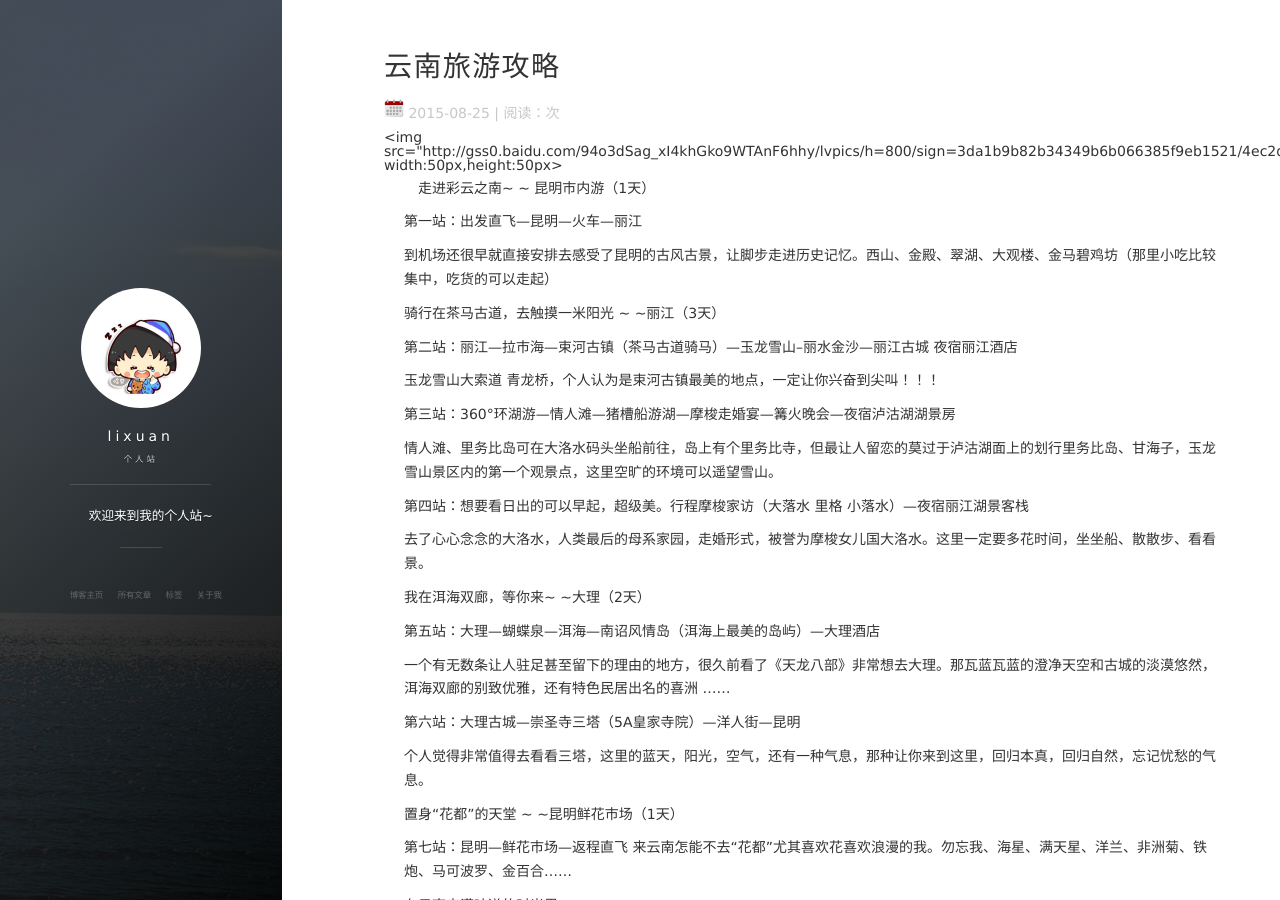
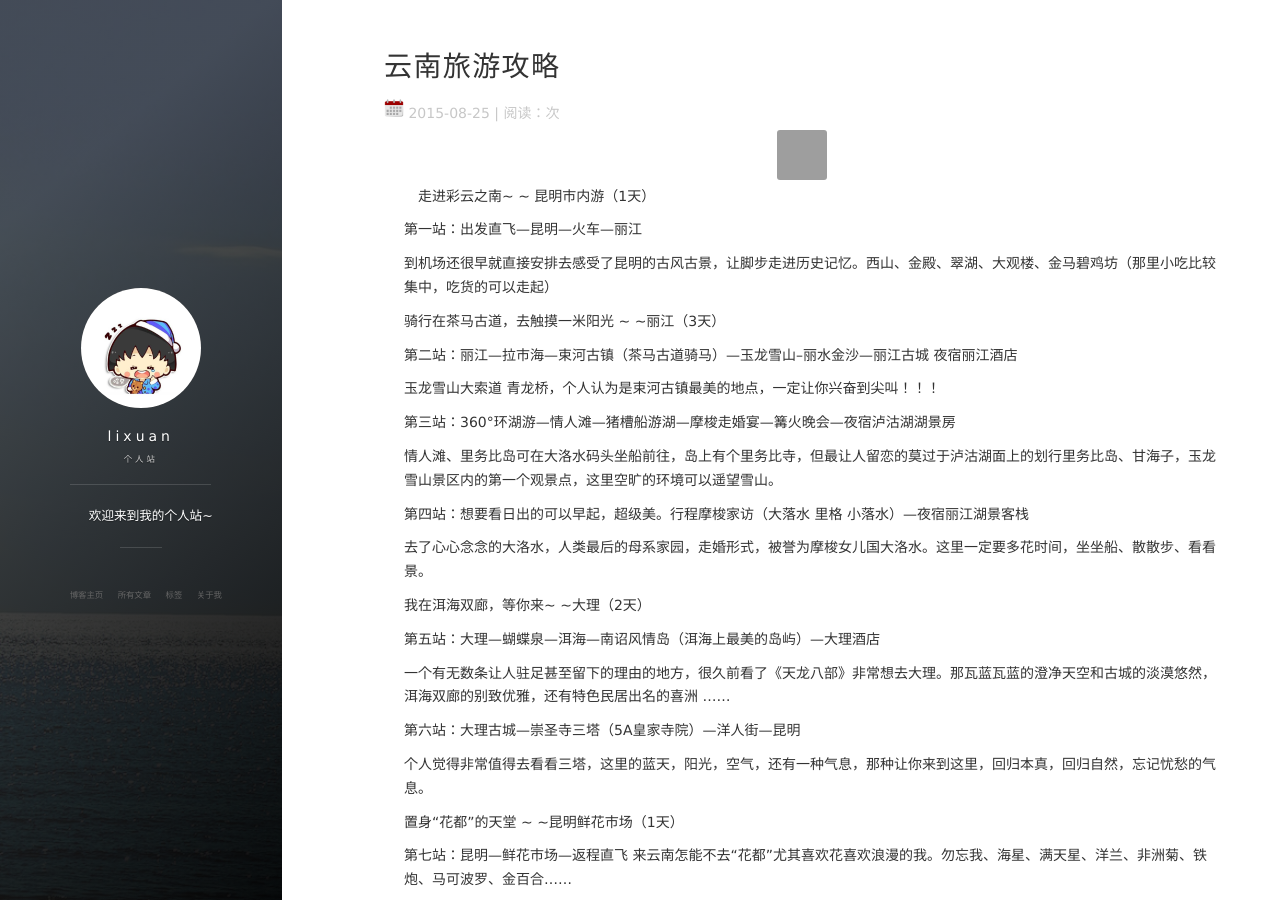
Before and after one commit to lixuan-sunshine/170, a Jekyll site: the page built from _posts/2015-08-25-HEXO搭建个人博客.md, in a window 1280 px wide and 900 px high. Built offline with Jekyll 4.4.1, drawn with Linux system fonts in a browser that asks for light colours; nearby versions of some CDN libraries; comment, search, counter and statistics services are not loaded; grey boxes are pictures that could not be loaded.

Commit message:
Update 2015-08-25-HEXO搭建个人博客.md

```diff
--- a/_posts/2015-08-25-HEXO搭建个人博客.md
+++ b/_posts/2015-08-25-HEXO搭建个人博客.md
@@ -6,7 +6,7 @@
 tag: 博客
 ---
 <div>
- <img src="http://gss0.baidu.com/94o3dSag_xI4khGko9WTAnF6hhy/lvpics/h=800/sign=3da1b9b82b34349b6b066385f9eb1521/4ec2d5628535e5ddff9dfd7d75c6a7efcf1b62da.jpg" width:50px,height:50px>
+ <img src="http://gss0.baidu.com/94o3dSag_xI4khGko9WTAnF6hhy/lvpics/h=800/sign=3da1b9b82b34349b6b066385f9eb1521/4ec2d5628535e5ddff9dfd7d75c6a7efcf1b62da.jpg" width="50px" height="50px">
            </div>
 　走进彩云之南~ ~ 昆明市内游（1天）
 
```
